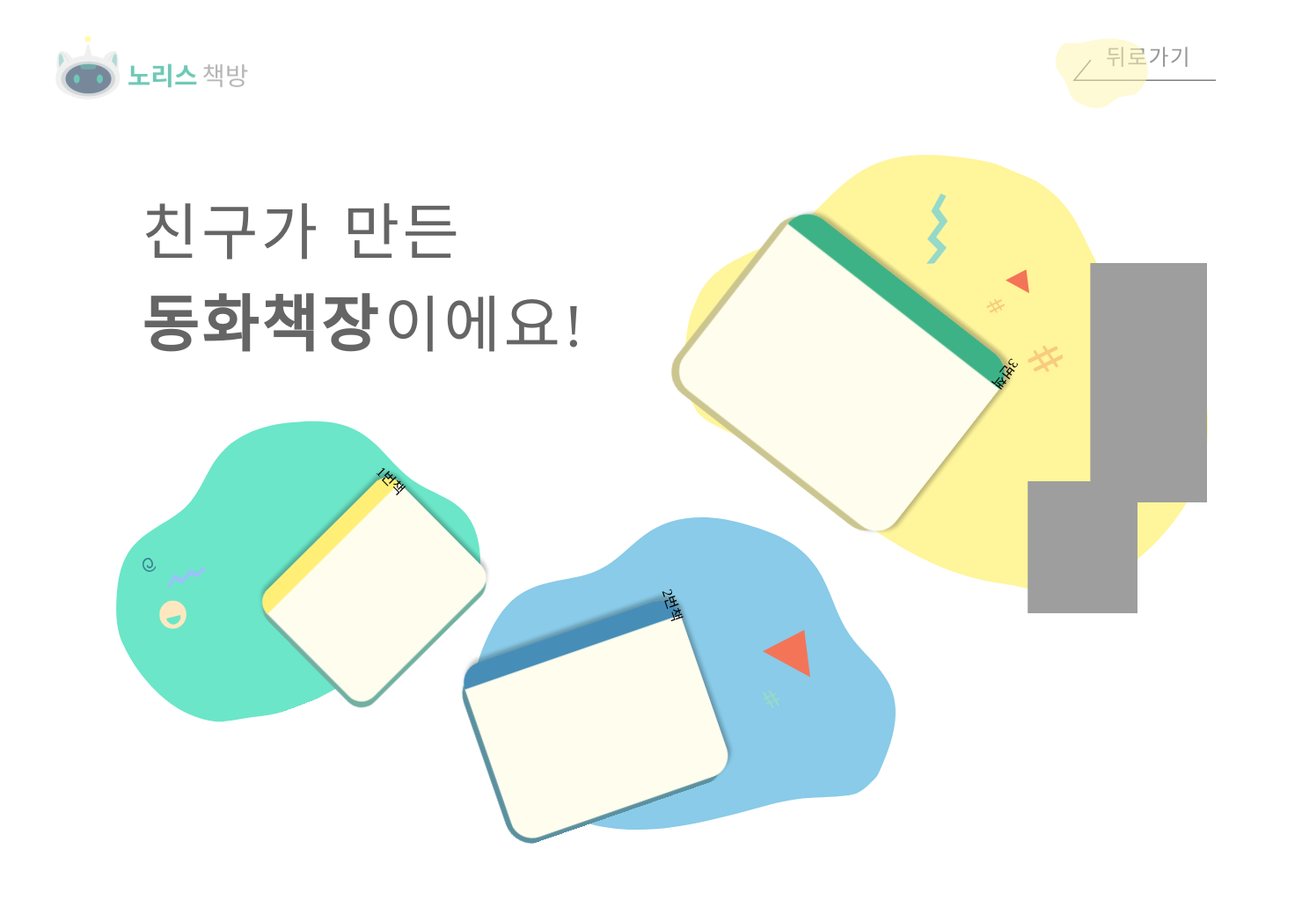
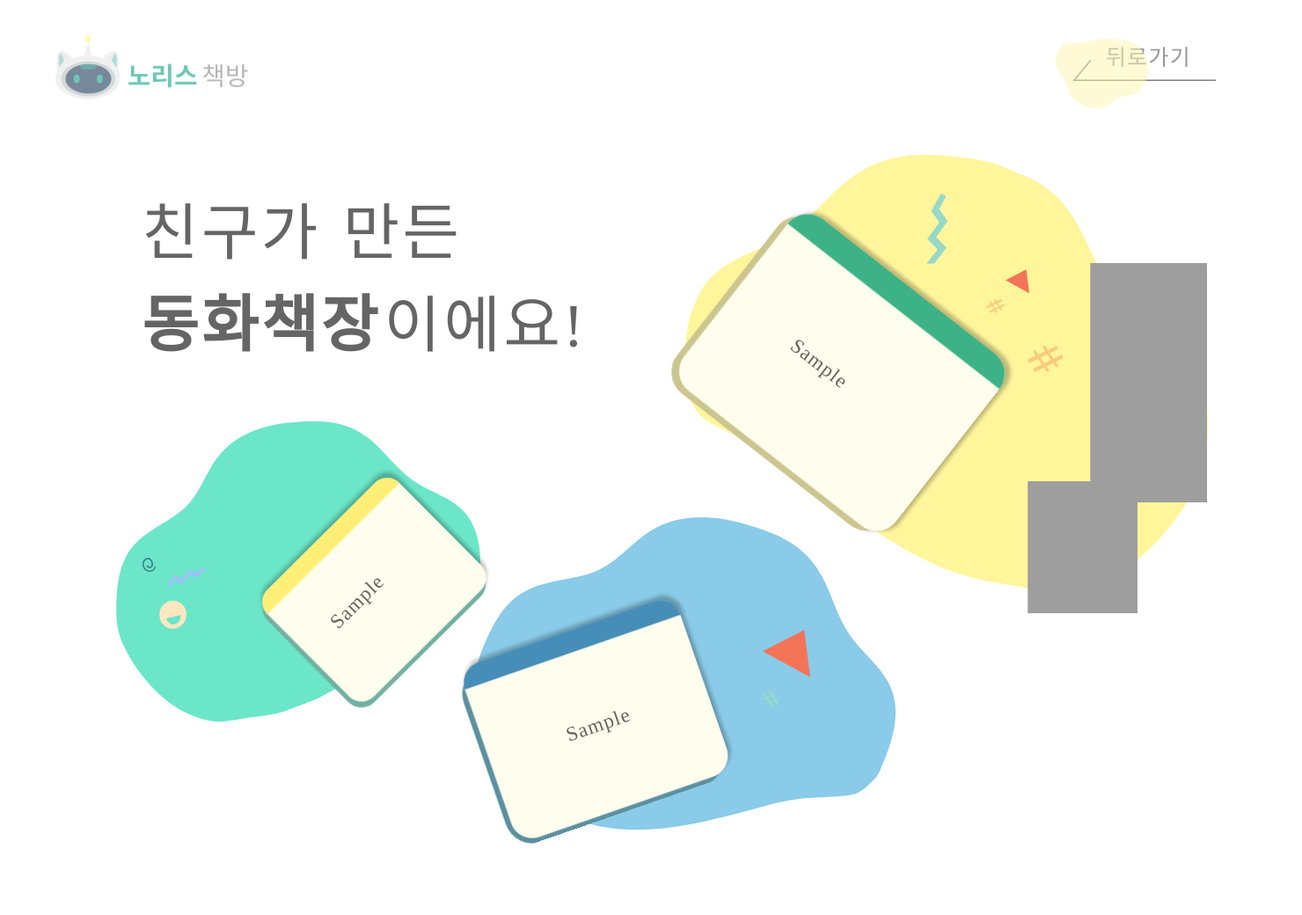
Before and after one commit to JeonK1/Project_homework, a Django app: template AIPublisher/mysite/templates/AI_Publisher/show_gallery.html in a window 1480 px wide. Shown: the whole page at 88% size. Run offline with Django 3.2, Linux system fonts and the light colour scheme; the template is opened without the code that fills it: most values are stand-ins (such as "Sample title", 1, 10 or a date in 2020); grey boxes are pictures that could not be loaded.

Commit message:
오류 수정2

```diff
--- a/AIPublisher/mysite/static/show_gallery.css
+++ b/AIPublisher/mysite/static/show_gallery.css
@@ -274,6 +274,54 @@
 
 }
 
+.book_title {
+    font-family: Noto Sans KR;
+    font-style: normal;
+    font-weight: normal;
+    font-size: 23px;
+    line-height: 150%;
+    /* or 34px */
+
+    display: flex;
+    align-items: center;
+    text-align: center;
+    letter-spacing: 0.05em;
+    text-transform: capitalize;
+
+    color: #000000;
+
+    opacity: 0.6;
+}
+
+#book1_text {
+    position: absolute;
+    width: 160px;
+    height: 50px;
+    left: 10px;
+    top: 70px;
+
+    transform: rotate(-90deg);
+}
+
+#book2_text {
+    position: absolute;
+    width: 160px;
+    height: 50px;
+    left: 40px;
+    top: 70px;
+
+    transform: rotate(-90deg);
+}
+
+#book3_text {
+    position: absolute;
+    width: 160px;
+    height: 50px;
+    left: 60px;
+    top: 120px;
+
+    transform: rotate(-90deg);
+}
 
 /*//수정전.*/
 
--- a/AIPublisher/mysite/static/show_gallery.js
+++ b/AIPublisher/mysite/static/show_gallery.js
@@ -44,13 +44,13 @@ function set_page(){
 
     $("#book1").css( {"background-image":backgroundfile[0],
                                 "background-size":"cover"});
-    $("#book1").html("1번책");
+
     $("#book2").css( {"background-image":backgroundfile[1],
                                 "background-size":"cover"});
-    $("#book2").html("2번책");
+
     $("#book3").css( {"background-image":backgroundfile[2],
                                 "background-size":"cover"});
-    $("#book3").html("3번책");
+
 
     $("#book1").click(function () {
 
--- a/AIPublisher/mysite/templates/AI_Publisher/show_gallery.html
+++ b/AIPublisher/mysite/templates/AI_Publisher/show_gallery.html
@@ -48,19 +48,25 @@
         <!--1번 책 출력되는곳.-->
        <div class="container" id="book1_container">
            <div class="container" id="book1_background"></div>
-           <div class="book1" id="book1"></div>
+           <div class="book1" id="book1">
+               <div class="book_title" id="book1_text">{{title.0}}</div>
+           </div>
        </div>
 
        <!--2번 책 출력되는곳.-->
        <div class="container" id="book2_background">
-           <div class="book2" id="book2"></div>
+           <div class="book2" id="book2">
+               <div class="book_title" id="book2_text">{{title.1}}</div>
+           </div>
            <div class="book2" id="book2_triange"></div>
            <div class="book2" id="book2_sh"></div>
        </div>
 
        <!--3번 책 출력되는곳.-->
        <div class="container" id="book3_background">
-           <div class="book3" id="book3"></div>
+           <div class="book3" id="book3">
+               <div class="book_title" id="book3_text">{{title.2}}</div>
+           </div>
            <div class="book3_deco" id="book3_tree"></div>
            <div class="book3_deco" id="book3_person"></div>
            <div class="book3_deco" id="book3_triange"></div>
```
Also changed, not shown: AIPublisher/mysite/db.sqlite3.
